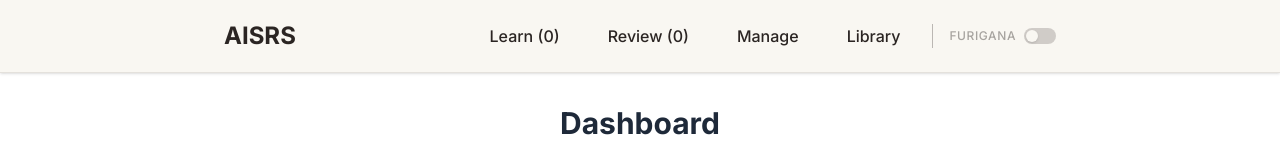
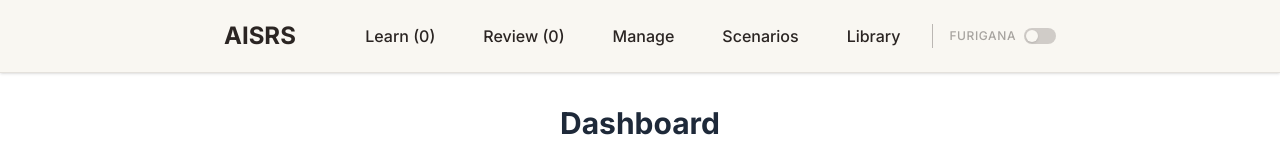
Before and after one commit to tekgrrl/aisrs-japanese, a Next.js app in the folder frontend/: page / in a window 1280 px wide. Shown: the top 160 px of the page. Built offline with nearby package versions, Linux system fonts and the light colour scheme; no server answers.

Commit message:
feat: add scenarios to top nav bar

```diff
--- a/frontend/src/components/Header.tsx
+++ b/frontend/src/components/Header.tsx
@@ -136,6 +136,12 @@ export default function Header() {
             Manage
           </Link>
           <Link
+            href="/scenarios"
+            className="px-4 py-2 rounded-md text-shodo-ink font-medium hover:bg-shodo-ink/5 transition-colors duration-200"
+          >
+            Scenarios
+          </Link>
+          <Link
             href="/library"
             className="px-4 py-2 rounded-md text-shodo-ink font-medium hover:bg-shodo-ink/5 transition-colors duration-200"
           >
@@ -149,24 +155,21 @@ export default function Header() {
         {/* Settings / Toggles */}
         <button
           onClick={toggleFurigana}
-          className={`text-sm font-medium transition-colors duration-200 flex items-center gap-2 ${
-            showFurigana
+          className={`text-sm font-medium transition-colors duration-200 flex items-center gap-2 ${showFurigana
               ? "text-shodo-ink"
               : "text-shodo-ink/40 hover:text-shodo-ink/70"
-          }`}
+            }`}
           title="Toggle Furigana (Alt+F)"
           aria-pressed={showFurigana}
         >
           <span className="text-xs uppercase tracking-wider">Furigana</span>
           <div
-            className={`w-8 h-4 rounded-full relative transition-colors duration-200 ${
-              showFurigana ? "bg-shodo-ink" : "bg-shodo-ink/20"
-            }`}
+            className={`w-8 h-4 rounded-full relative transition-colors duration-200 ${showFurigana ? "bg-shodo-ink" : "bg-shodo-ink/20"
+              }`}
           >
             <div
-              className={`absolute top-0.5 bottom-0.5 w-3 h-3 rounded-full bg-shodo-paper shadow-sm transition-all duration-200 ${
-                showFurigana ? "left-4.5" : "left-0.5"
-              }`}
+              className={`absolute top-0.5 bottom-0.5 w-3 h-3 rounded-full bg-shodo-paper shadow-sm transition-all duration-200 ${showFurigana ? "left-4.5" : "left-0.5"
+                }`}
             />
           </div>
         </button>
```
